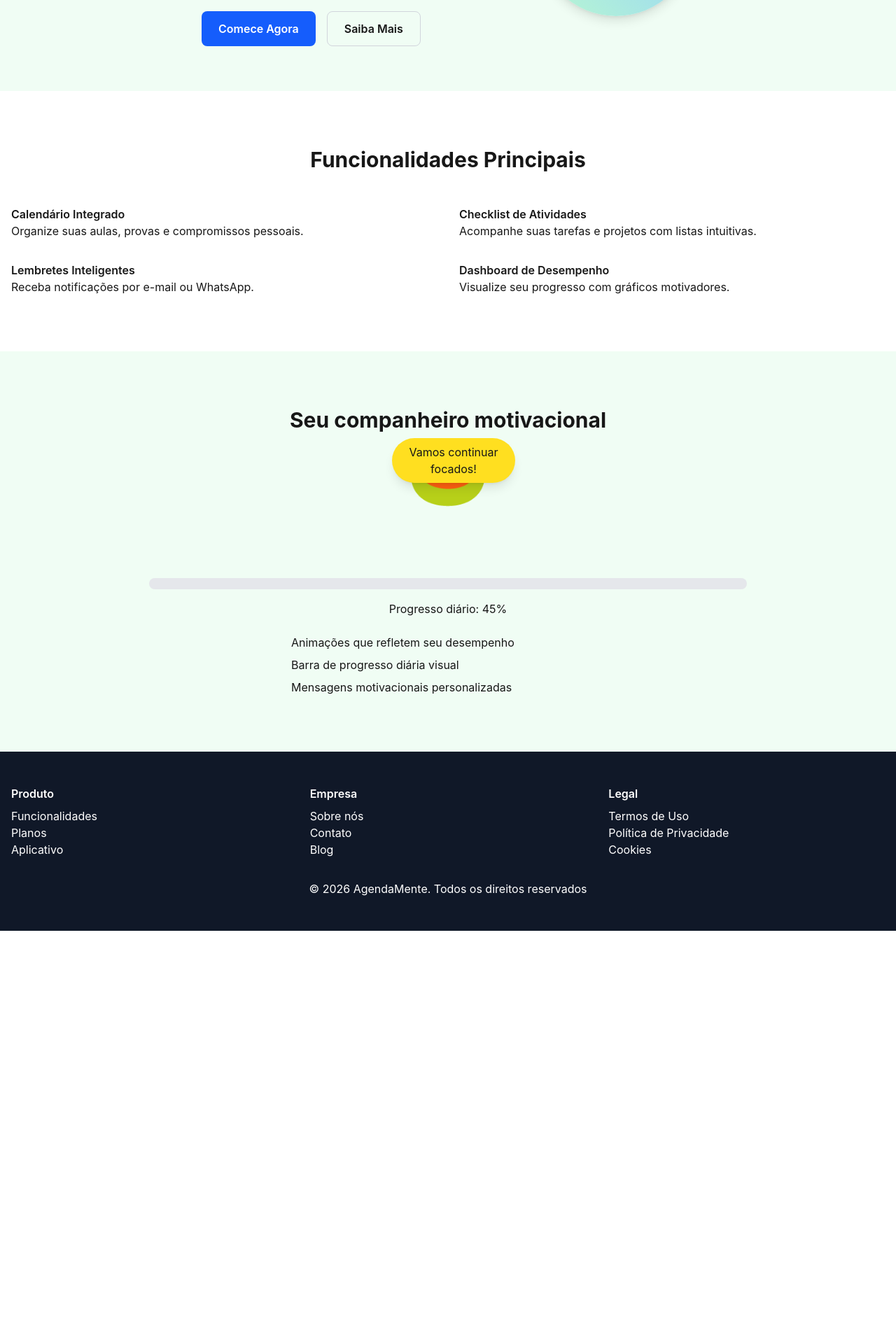
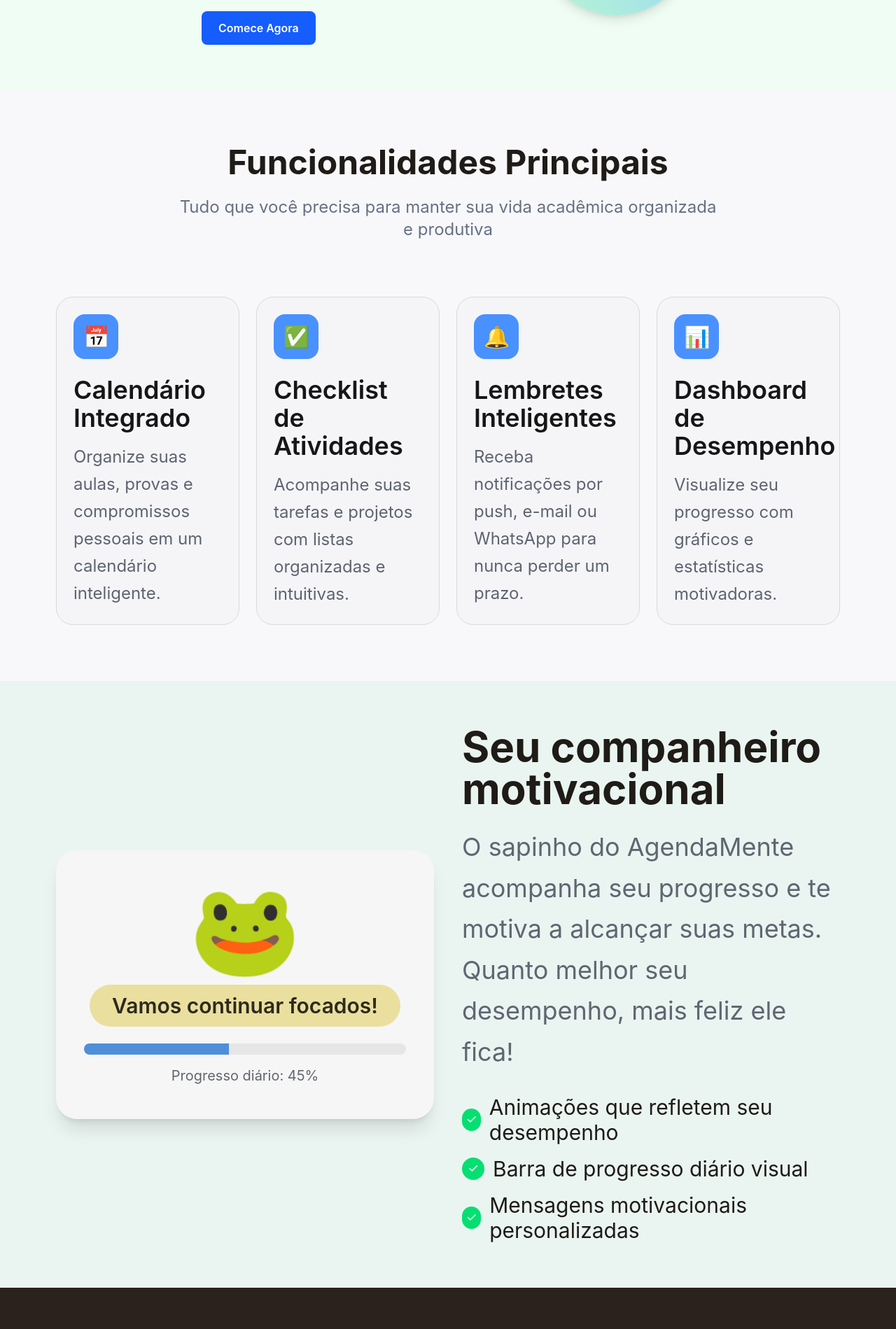
Before and after one commit to BihSilver/agenda-mente, a Next.js app in the folder frontend/: page / in a window 1280 px wide. Shown: the part 380-2279 px from the top of the page at 70% size. Before the commit the page ends 1710 px from the top, so only its background shows below. Built offline with nearby package versions, Linux system fonts and the light colour scheme.

Commit message:
Atualiza landing e dashboard com agenda diária funcional

```diff
--- a/frontend/src/components/FeaturesSection.tsx
+++ b/frontend/src/components/FeaturesSection.tsx
@@ -1,13 +1,42 @@
+const cards = [
+  {
+    icon: "📅",
+    title: "Calendário Integrado",
+    description: "Organize suas aulas, provas e compromissos pessoais em um calendário inteligente.",
+  },
+  {
+    icon: "✅",
+    title: "Checklist de Atividades",
+    description: "Acompanhe suas tarefas e projetos com listas organizadas e intuitivas.",
+  },
+  {
+    icon: "🔔",
+    title: "Lembretes Inteligentes",
+    description: "Receba notificações por push, e-mail ou WhatsApp para nunca perder um prazo.",
+  },
+  {
+    icon: "📊",
+    title: "Dashboard de Desempenho",
+    description: "Visualize seu progresso com gráficos e estatísticas motivadoras.",
+  },
+];
+
 export function FeaturesSection() {
   return (
-    <section id="funcionalidades" className="py-20 bg-white">
-      <div className="max-w-7xl mx-auto px-4">
-        <h2 className="text-3xl font-bold text-center mb-12">Funcionalidades Principais</h2>
-        <div className="grid md:grid-cols-2 gap-8">
-          <div><h3 className="font-semibold">Calendário Integrado</h3><p>Organize suas aulas, provas e compromissos pessoais.</p></div>
-          <div><h3 className="font-semibold">Checklist de Atividades</h3><p>Acompanhe suas tarefas e projetos com listas intuitivas.</p></div>
-          <div><h3 className="font-semibold">Lembretes Inteligentes</h3><p>Receba notificações por e-mail ou WhatsApp.</p></div>
-          <div><h3 className="font-semibold">Dashboard de Desempenho</h3><p>Visualize seu progresso com gráficos motivadores.</p></div>
+    <section id="funcionalidades" className="py-20 bg-[#f8f8fa]">
+      <div className="max-w-6xl mx-auto px-4">
+        <h2 className="text-5xl font-bold text-center text-[#1f1b17]">Funcionalidades Principais</h2>
+        <p className="text-center text-[#667085] text-2xl mt-6 max-w-3xl mx-auto">
+          Tudo que você precisa para manter sua vida acadêmica organizada e produtiva
+        </p>
+        <div className="grid md:grid-cols-2 xl:grid-cols-4 gap-6 mt-20">
+          {cards.map((card) => (
+            <article key={card.title} className="bg-[#f5f5f8] border border-[#d8d9dd] rounded-3xl p-6 min-h-72">
+              <div className="w-16 h-16 rounded-2xl bg-blue-500/85 grid place-items-center text-3xl">{card.icon}</div>
+              <h3 className="mt-6 text-4xl font-semibold text-[#161616]">{card.title}</h3>
+              <p className="mt-4 text-[#5d6470] text-2xl leading-relaxed">{card.description}</p>
+            </article>
+          ))}
         </div>
       </div>
     </section>
--- a/frontend/src/components/Footer.tsx
+++ b/frontend/src/components/Footer.tsx
@@ -1,21 +1,28 @@
 export function Footer() {
   return (
-    <footer id="footer" className="bg-gray-900 text-white py-12">
-      <div className="max-w-7xl mx-auto px-4 grid md:grid-cols-3 gap-8 mb-8">
+    <footer id="footer" className="bg-[#2b211d] text-white py-14">
+      <div className="max-w-6xl mx-auto px-4">
+        <div className="grid md:grid-cols-4 gap-10">
           <div>
-          <h4 className="font-semibold mb-2">Produto</h4>
-          <p>Funcionalidades</p><p>Planos</p><p>Aplicativo</p>
+            <div className="flex items-center gap-3 text-4xl font-bold"><span>🐸</span>AgendaMente</div>
+            <p className="mt-5 text-[#afbbce] text-2xl leading-relaxed">Organize sua vida acadêmica e pessoal em um só lugar.</p>
           </div>
           <div>
-          <h4 className="font-semibold mb-2">Empresa</h4>
-          <p>Sobre nós</p><p>Contato</p><p>Blog</p>
+            <h4 className="font-semibold mb-4 text-2xl">Produto</h4>
+            <p className="text-[#afbbce] text-2xl">Funcionalidades</p><p className="text-[#afbbce] text-2xl mt-2">Planos</p><p className="text-[#afbbce] text-2xl mt-2">Aplicativo</p>
           </div>
           <div>
-          <h4 className="font-semibold mb-2">Legal</h4>
-          <p>Termos de Uso</p><p>Política de Privacidade</p><p>Cookies</p>
+            <h4 className="font-semibold mb-4 text-2xl">Empresa</h4>
+            <p className="text-[#afbbce] text-2xl">Sobre Nós</p><p className="text-[#afbbce] text-2xl mt-2">Contato</p><p className="text-[#afbbce] text-2xl mt-2">Blog</p>
+          </div>
+          <div>
+            <h4 className="font-semibold mb-4 text-2xl">Legal</h4>
+            <p className="text-[#afbbce] text-2xl">Termos de Uso</p><p className="text-[#afbbce] text-2xl mt-2">Política de Privacidade</p><p className="text-[#afbbce] text-2xl mt-2">Cookies</p>
           </div>
         </div>
-<div>
-  <p className="text-center">© 2026 AgendaMente. Todos os direitos reservados</p>
+
+        <div className="mt-12 border-t border-[#4e4640] pt-8 text-center text-[#afbbce] text-2xl">© 2026 AgendaMente. Todos os direitos reservados.</div>
       </div>
-</footer>)}
+    </footer>
+  );
+}
--- a/frontend/src/components/HeroSection.tsx
+++ b/frontend/src/components/HeroSection.tsx
@@ -20,9 +20,6 @@ export default function HeroSection({ onStart }: HeroSectionProps) {
           >
             Comece Agora
           </button>
-          <button className="border border-gray-300 px-6 py-3 rounded-lg font-semibold hover:bg-gray-100 transition">
-            Saiba Mais
-          </button>
         </div>
       </div>
 
--- a/frontend/src/components/MascotSection.tsx
+++ b/frontend/src/components/MascotSection.tsx
@@ -1,22 +1,38 @@
+const highlights = [
+  "Animações que refletem seu desempenho",
+  "Barra de progresso diário visual",
+  "Mensagens motivacionais personalizadas",
+];
+
 export function MascotSection() {
   return (
-    <section id="motivacional" className="py-20 bg-green-50 text-center">
-      <h2 className="text-3xl font-bold mb-6">Seu companheiro motivacional</h2>
-      <div className="relative w-40 h-40 mx-auto mb-6">
-        <div className="text-8xl animate-bounce">🐸</div>
-        <div className="absolute -top-4 -right-4 bg-yellow-300 px-4 py-2 rounded-full shadow-lg">
-          Vamos continuar focados!
+    <section id="motivacional" className="py-16 bg-[#eaf5f1]">
+      <div className="max-w-6xl mx-auto px-4 grid lg:grid-cols-2 gap-10 items-center">
+        <div className="rounded-[30px] bg-[#f6f6f6] shadow-xl px-10 py-12">
+          <div className="text-center text-9xl">🐸</div>
+          <p className="mt-4 mx-auto w-fit bg-[#eadf9f] py-3 px-8 rounded-full text-3xl font-semibold text-[#2d2a1d]">Vamos continuar focados!</p>
+          <div className="mt-6 bg-[#e6e6e6] h-4 rounded-full overflow-hidden">
+            <div className="h-full bg-[#4f8fd9]" style={{ width: "45%" }} />
+          </div>
+          <p className="text-center mt-4 text-[#606670] text-xl">Progresso diário: 45%</p>
+        </div>
+
+        <div>
+          <h2 className="text-6xl font-bold text-[#1f1b17]">Seu companheiro motivacional</h2>
+          <p className="mt-6 text-[#5f6672] text-4xl leading-relaxed">
+            O sapinho do AgendaMente acompanha seu progresso e te motiva a alcançar suas metas. Quanto melhor seu desempenho,
+            mais feliz ele fica!
+          </p>
+          <ul className="mt-8 space-y-4">
+            {highlights.map((item) => (
+              <li key={item} className="flex items-center gap-3 text-3xl text-[#1f1b17]">
+                <span className="w-8 h-8 rounded-full bg-green-400 text-white grid place-items-center text-lg">✓</span>
+                {item}
+              </li>
+            ))}
+          </ul>
         </div>
       </div>
-      <div className="w-2/3 mx-auto bg-gray-200 h-4 rounded-full mb-4">
-        <div className="bg-primary h-4 rounded-full" style={{ width: "45%" }}></div>
-      </div>
-      <p className="mb-6">Progresso diário: 45%</p>
-      <ul className="space-y-2 text-left max-w-md mx-auto">
-        <li>Animações que refletem seu desempenho</li>
-        <li>Barra de progresso diária visual</li>
-        <li>Mensagens motivacionais personalizadas</li>
-      </ul>
     </section>
   );
 }
--- a/frontend/src/pages/index.tsx
+++ b/frontend/src/pages/index.tsx
@@ -5,131 +5,114 @@ import { FeaturesSection } from "../components/FeaturesSection";
 import { MascotSection } from "../components/MascotSection";
 import { Footer } from "../components/Footer";
 
-type AuthMode = "login" | "signup";
-
 type Todo = {
   id: number;
   title: string;
+  details: string;
+  time: string;
+  date: string;
   done: boolean;
-  tag: string;
 };
 
+const now = new Date();
+const today = `${now.getFullYear()}-${String(now.getMonth() + 1).padStart(2, "0")}-${String(now.getDate()).padStart(2, "0")}`;
+
 const initialTodos: Todo[] = [
-  { id: 1, title: "Revisar capítulo 5 de Cálculo", done: false, tag: "Estudos" },
-  { id: 2, title: "Preparar apresentação do projeto", done: false, tag: "Trabalho" },
-  { id: 3, title: "Comprar material escolar", done: true, tag: "Pessoal" },
+  { id: 1, title: "Aula de Física", details: "Revisar os exercícios da semana", time: "08:00", date: today, done: false },
+  { id: 2, title: "Estudar Matemática", details: "Resolver lista para prova", time: "14:00", date: today, done: true },
 ];
 
 export default function Home() {
   const [showAuth, setShowAuth] = useState(false);
-  const [authMode, setAuthMode] = useState<AuthMode>("login");
   const [isLogged, setIsLogged] = useState(false);
   const [name, setName] = useState("Estudante");
   const [email, setEmail] = useState("");
   const [password, setPassword] = useState("");
   const [error, setError] = useState("");
   const [todos, setTodos] = useState(initialTodos);
-  const [newTodo, setNewTodo] = useState("");
+  const [newTodo, setNewTodo] = useState({ title: "", details: "", time: "", date: today });
 
-  const completed = useMemo(() => todos.filter((todo) => todo.done).length, [todos]);
+  const todayTodos = useMemo(() => todos.filter((todo) => todo.date === today), [todos]);
+  const completed = useMemo(() => todayTodos.filter((todo) => todo.done).length, [todayTodos]);
+  const progress = todayTodos.length ? Math.round((completed / todayTodos.length) * 100) : 0;
 
   function handleAuthSubmit(event: FormEvent<HTMLFormElement>) {
     event.preventDefault();
-    if (!email || !password) {
-      setError("Preencha e-mail e senha para continuar.");
-      return;
-    }
-
-    if (authMode === "signup" && !name.trim()) {
-      setError("Informe seu nome para criar a conta.");
-      return;
-    }
-
+    if (!email || !password) return setError("Preencha e-mail e senha para continuar.");
     setError("");
     setIsLogged(true);
     setShowAuth(false);
   }
 
   function toggleTodo(id: number) {
-    setTodos((current) =>
-      current.map((todo) => (todo.id === id ? { ...todo, done: !todo.done } : todo)),
-    );
+    setTodos((current) => current.map((todo) => (todo.id === id ? { ...todo, done: !todo.done } : todo)));
   }
 
   function addTodo() {
-    if (!newTodo.trim()) return;
-    setTodos((current) => [
-      ...current,
-      { id: Date.now(), title: newTodo.trim(), done: false, tag: "Estudos" },
-    ]);
-    setNewTodo("");
+    if (!newTodo.title.trim() || !newTodo.time || !newTodo.date) return;
+    setTodos((current) => [...current, { id: Date.now(), done: false, ...newTodo }]);
+    setNewTodo({ title: "", details: "", time: "", date: today });
   }
 
-  function openAuth() {
-    setShowAuth(true);
-    setError("");
+  function sendDailyEmail() {
+    const lines = todayTodos
+      .map((todo) => `• ${todo.time} - ${todo.title}${todo.details ? ` (${todo.details})` : ""} [${todo.done ? "concluída" : "pendente"}]`)
+      .join("%0D%0A");
+    const body = `Agenda do dia ${today}%0D%0A%0D%0A${lines || "Sem atividades para hoje."}`;
+    window.location.href = `mailto:${email || ""}?subject=Minha agenda do dia ${today}&body=${body}`;
   }
 
   if (isLogged) {
     return (
-      <div className="min-h-screen bg-[#f6f7fb]">
-        <header className="bg-white border-b px-4 sm:px-5 py-4 flex items-center justify-between">
-          <div>
-            <p className="font-bold text-2xl sm:text-3xl">AgendaMente</p>
-            <p className="text-gray-500">Olá, {name || "Estudante"}!</p>
-          </div>
+      <div className="min-h-screen bg-[#f5f6f8]">
+        <header className="bg-white border-b px-5 py-4 flex items-center justify-between">
+          <div><p className="font-bold text-3xl">AgendaMente</p><p className="text-gray-500">Olá, {name || "Estudante"}!</p></div>
           <button onClick={() => setIsLogged(false)} className="text-blue-600 font-semibold">Sair</button>
         </header>
+        <main className="max-w-7xl mx-auto p-6 grid lg:grid-cols-[1.8fr_1fr] gap-6">
+          <section className="bg-white rounded-2xl border p-6">
+            <h2 className="text-4xl font-bold">Calendário</h2>
+            <p className="mt-2 text-gray-500">Hoje: {today}</p>
+            <div className="mt-5 grid grid-cols-7 gap-2 text-center text-sm">
+              {[...Array(31)].map((_, index) => <div key={index} className="h-14 rounded-lg flex items-center justify-center border bg-gray-50">{index + 1}</div>)}
+            </div>
+            <div className="mt-8 border-t pt-5">
+              <h3 className="text-3xl font-semibold">Checklist do dia</h3>
+              <div className="mt-4 grid md:grid-cols-2 gap-3">
+                <input value={newTodo.title} onChange={(e) => setNewTodo((c) => ({ ...c, title: e.target.value }))} placeholder="Atividade" className="border rounded-lg px-3 py-2" />
+                <input value={newTodo.time} onChange={(e) => setNewTodo((c) => ({ ...c, time: e.target.value }))} type="time" className="border rounded-lg px-3 py-2" />
+                <input value={newTodo.date} onChange={(e) => setNewTodo((c) => ({ ...c, date: e.target.value }))} type="date" className="border rounded-lg px-3 py-2" />
+                <input value={newTodo.details} onChange={(e) => setNewTodo((c) => ({ ...c, details: e.target.value }))} placeholder="Informações da atividade" className="border rounded-lg px-3 py-2" />
+              </div>
+              <button onClick={addTodo} className="mt-3 bg-blue-600 text-white px-5 py-2 rounded-lg">Agendar atividade</button>
 
-        <main className="max-w-6xl mx-auto p-4 sm:p-6 grid lg:grid-cols-[2fr_1fr] gap-6">
-          <section className="bg-white rounded-2xl border p-4 sm:p-6">
-            <h2 className="text-3xl sm:text-4xl font-bold">Bem-vindo de volta! 🐸</h2>
-            <p className="text-gray-500 mt-2">Aqui está um resumo das suas atividades</p>
-            <div className="mt-6 rounded-xl border p-4">
-              <h3 className="text-xl sm:text-2xl font-semibold mb-3">Calendário</h3>
-              <div className="grid grid-cols-7 gap-2 sm:gap-3 text-center text-sm">
-                {[...Array(28)].map((_, index) => (
-                  <div key={index} className="h-12 sm:h-16 rounded-lg flex items-center justify-center border bg-gray-50">
-                    {index + 1}
-                  </div>
+              <ul className="mt-5 space-y-3">
+                {todayTodos.map((todo) => (
+                  <li key={todo.id} className="border rounded-xl p-3 flex items-start justify-between gap-4">
+                    <label className="flex items-start gap-3">
+                      <input className="mt-1" type="checkbox" checked={todo.done} onChange={() => toggleTodo(todo.id)} />
+                      <div>
+                        <p className={todo.done ? "line-through text-gray-400" : ""}>{todo.time} · {todo.title}</p>
+                        {todo.details && <p className="text-sm text-gray-500">{todo.details}</p>}
+                      </div>
+                    </label>
+                    <span className="text-xs bg-blue-100 text-blue-700 rounded px-2 py-1">{todo.date}</span>
+                  </li>
                 ))}
-              </div>
+              </ul>
             </div>
           </section>
 
           <aside className="space-y-6">
             <section className="bg-gradient-to-br from-green-50 to-blue-50 border rounded-2xl p-6">
-              <h3 className="text-2xl sm:text-3xl font-bold">Seu Companheiro</h3>
+              <h3 className="text-3xl font-bold">Seu Companheiro</h3>
               <div className="mt-4 bg-white rounded-xl p-5 text-center">
-                <div className="text-7xl">🐸</div>
-                <p className="mt-3 bg-yellow-100 rounded-full py-2 font-semibold">Ótimo trabalho! Continue assim 💪</p>
-                <p className="mt-3 text-gray-500">Progresso do dia: 80%</p>
+                <div className="text-8xl">🐸</div>
+                <p className="mt-3 bg-yellow-100 rounded-full py-2 font-semibold">{progress >= 100 ? "Meta do dia concluída! 🎉" : "Ótimo trabalho! Continue assim! 💪"}</p>
+                <p className="mt-3 text-gray-500">Progresso de Hoje {progress}%</p>
+                <div className="mt-2 bg-gray-200 h-4 rounded-full overflow-hidden"><div className="h-4 bg-blue-500 transition-all" style={{ width: `${progress}%` }} /></div>
               </div>
-            </section>
-
-            <section className="bg-white border rounded-2xl p-6">
-              <h3 className="text-2xl sm:text-3xl font-bold">Checklist de Atividades</h3>
-              <div className="mt-3 flex gap-2">
-                <input
-                  value={newTodo}
-                  onChange={(event) => setNewTodo(event.target.value)}
-                  placeholder="Adicionar nova tarefa..."
-                  className="w-full border rounded-lg px-3 py-2"
-                />
-                <button onClick={addTodo} className="bg-blue-600 text-white px-4 rounded-lg">Adicionar</button>
-              </div>
-              <ul className="mt-4 space-y-2">
-                {todos.map((todo) => (
-                  <li key={todo.id} className="border rounded-lg p-3 flex items-center justify-between gap-3">
-                    <label className="flex items-center gap-2">
-                      <input type="checkbox" checked={todo.done} onChange={() => toggleTodo(todo.id)} />
-                      <span className={todo.done ? "line-through text-gray-400" : ""}>{todo.title}</span>
-                    </label>
-                    <span className="text-xs bg-blue-100 text-blue-700 rounded px-2 py-1">{todo.tag}</span>
-                  </li>
-                ))}
-              </ul>
-              <p className="mt-4 text-sm text-gray-500">{completed} de {todos.length} concluídas</p>
+              <button onClick={sendDailyEmail} className="w-full mt-4 bg-green-600 text-white rounded-lg py-2 font-semibold">Enviar agenda do dia por e-mail</button>
             </section>
           </aside>
         </main>
@@ -139,69 +122,22 @@ export default function Home() {
 
   return (
     <div className="min-h-screen bg-background">
-      <Header onStart={openAuth} />
-      <main>
-        <HeroSection onStart={openAuth} />
-        <FeaturesSection />
-        <MascotSection />
-      </main>
+      <Header onStart={() => { setShowAuth(true); setError(""); }} />
+      <main><HeroSection onStart={() => { setShowAuth(true); setError(""); }} /><FeaturesSection /><MascotSection /></main>
       <Footer />
-
       {showAuth && (
         <div className="fixed inset-0 bg-black/30 grid place-items-center p-4 sm:p-6">
           <div className="w-full max-w-xl rounded-3xl bg-white p-6 sm:p-8 shadow-2xl">
             <div className="w-16 h-16 mx-auto rounded-full bg-green-300 grid place-items-center text-4xl">🐸</div>
-            <h2 className="text-3xl sm:text-5xl font-bold mt-5">Bem-vindo de volta!</h2>
-            <p className="text-gray-500 mt-2">
-              {authMode === "login" ? "Entre para continuar organizando sua vida" : "Crie sua conta para começar"}
-            </p>
-
+            <h2 className="text-5xl font-bold mt-5">Bem-vindo de volta!</h2>
+            <p className="text-gray-500 mt-2">Entre para continuar organizando sua vida</p>
             <form onSubmit={handleAuthSubmit} className="mt-6 space-y-4">
-              {authMode === "signup" && (
-                <input
-                  className="w-full border rounded-xl px-4 py-3"
-                  placeholder="Seu nome"
-                  value={name}
-                  onChange={(event) => setName(event.target.value)}
-                />
-              )}
-              <input
-                className="w-full border rounded-xl px-4 py-3"
-                placeholder="seu@email.com"
-                type="email"
-                value={email}
-                onChange={(event) => setEmail(event.target.value)}
-                required
-              />
-              <input
-                className="w-full border rounded-xl px-4 py-3"
-                placeholder="********"
-                type="password"
-                value={password}
-                onChange={(event) => setPassword(event.target.value)}
-                required
-              />
+              <input className="w-full border rounded-xl px-4 py-3" placeholder="Seu nome" value={name} onChange={(e) => setName(e.target.value)} required />
+              <input className="w-full border rounded-xl px-4 py-3" placeholder="seu@email.com" type="email" value={email} onChange={(e) => setEmail(e.target.value)} required />
+              <input className="w-full border rounded-xl px-4 py-3" placeholder="********" type="password" value={password} onChange={(e) => setPassword(e.target.value)} required />
               {error && <p className="text-sm text-red-600">{error}</p>}
-              <button type="submit" className="w-full bg-blue-500 hover:bg-blue-600 text-white rounded-xl py-3 font-bold">
-                {authMode === "login" ? "Entrar" : "Criar conta"}
-              </button>
+              <button type="submit" className="w-full bg-blue-500 hover:bg-blue-600 text-white rounded-xl py-3 font-bold">Entrar</button>
             </form>
-
-            <div className="mt-5 flex items-center justify-between gap-4 text-sm">
-              <p className="text-gray-500">
-                {authMode === "login" ? "Não tem uma conta? " : "Já possui conta? "}
-                <button
-                  type="button"
-                  onClick={() => setAuthMode((current) => (current === "login" ? "signup" : "login"))}
-                  className="text-blue-600 font-semibold"
-                >
-                  {authMode === "login" ? "Criar conta" : "Entrar"}
-                </button>
-              </p>
-              <button type="button" onClick={() => setShowAuth(false)} className="text-gray-400 hover:text-gray-700">
-                Fechar
-              </button>
-            </div>
           </div>
         </div>
       )}
```
Lines whose indentation alone changed are shown as unchanged.
